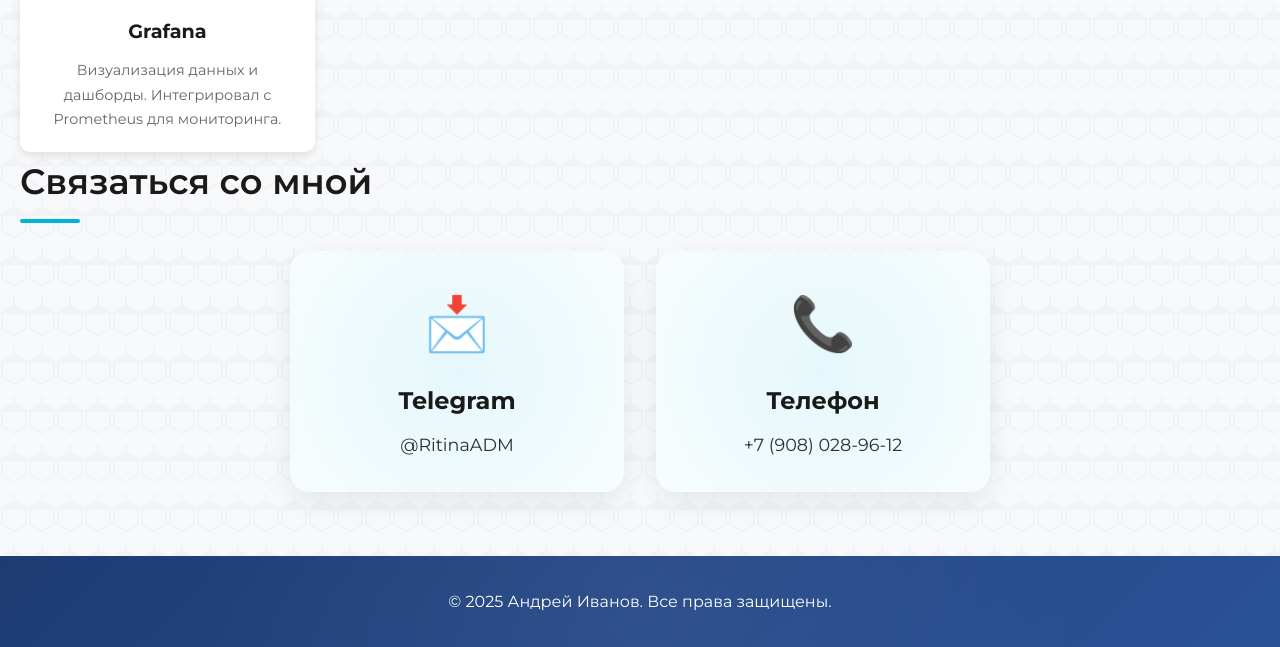
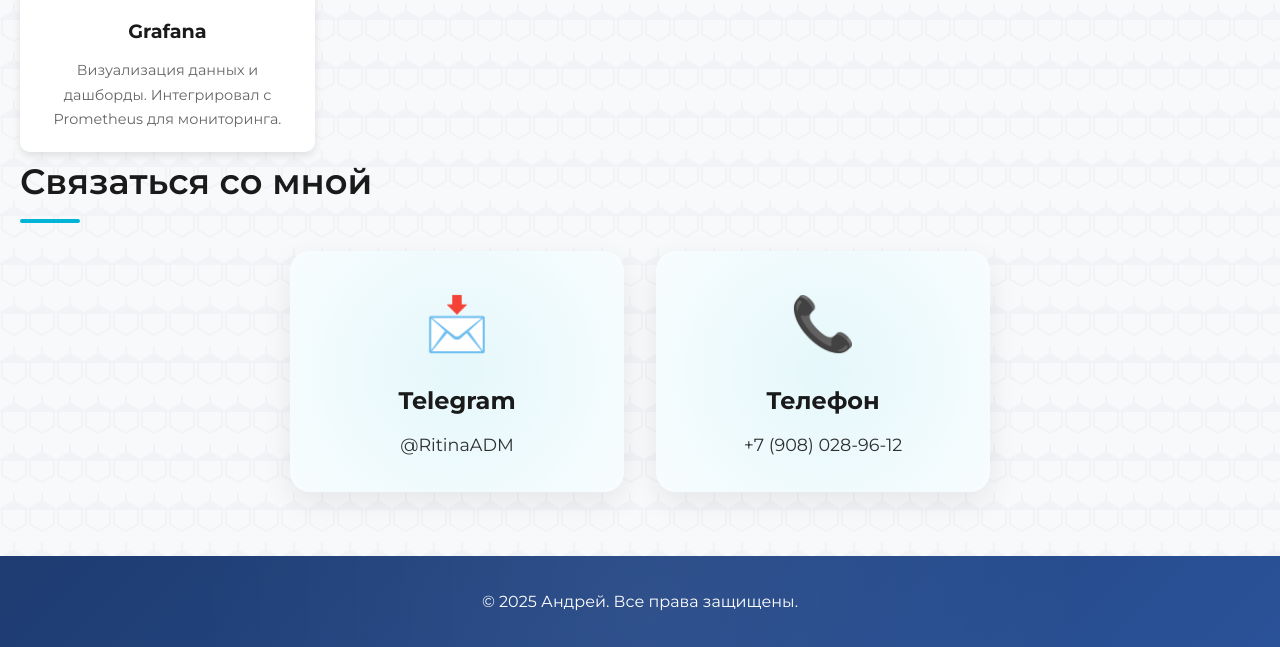
Before and after one commit to RitinaADM/resume, a plain HTML site: page index.html in a window 1280 px wide. Shown: the part 6122-6769 px from the top of the page. Drawn offline with Linux system fonts and the light colour scheme; animation ran at ten frames a second.

Commit message:
Update index.html

```diff
--- a/index.html
+++ b/index.html
@@ -329,7 +329,7 @@
     </section>
 
     <footer>
-        <p>© 2025 Андрей Иванов. Все права защищены.</p>
+        <p>© 2025 Андрей. Все права защищены.</p>
     </footer>
 
     <canvas id="particles"></canvas>
```
